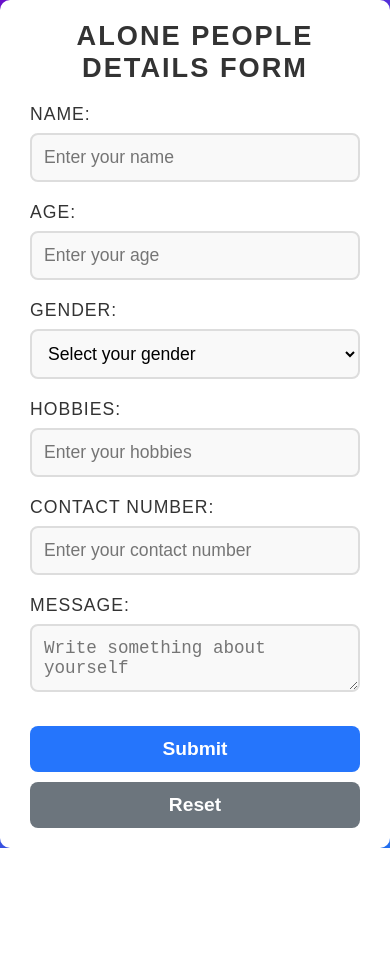
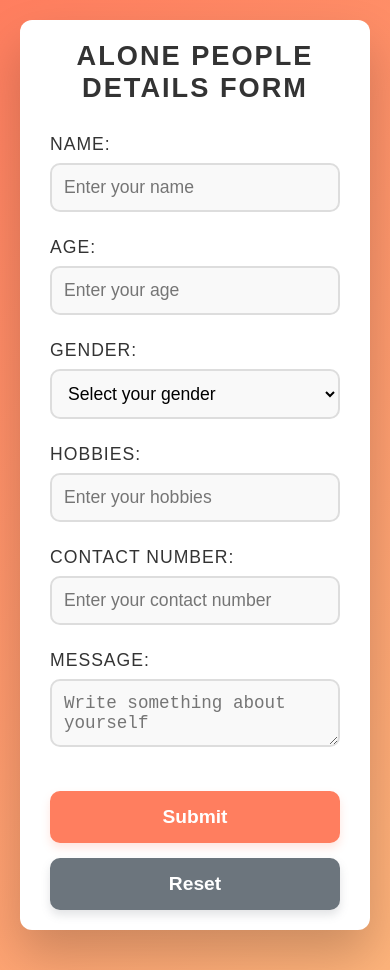
Before and after one commit to Arpita244/message-receiving-from-backend-, a React (Create React App) app: page / in a window 390 px wide. Before the commit the page ends 848 px from the top, so only its background shows below. Built offline with nearby package versions, Linux system fonts and the light colour scheme.

Commit message:
first commit

```diff
--- a/src/App.css
+++ b/src/App.css
@@ -1,5 +1,3 @@
-/* App.css */
-
 /* Global Styles */
 * {
   margin: 0;
@@ -9,13 +7,14 @@
 
 body {
   font-family: 'Poppins', sans-serif;
-  background: linear-gradient(135deg, #6a11cb 0%, #2575fc 100%);
+  background: linear-gradient(135deg, #ff7e5f, #feb47b); /* Warm gradient background */
   display: flex;
   justify-content: center;
-  align-items: center;
+  align-items: flex-start; /* Ensure items start at the top */
   min-height: 100vh;
   color: #fff;
-  overflow: hidden;
+  overflow-y: auto; /* Allow scrolling */
+  padding: 20px; /* Space around the content */
 }
 
 .App {
@@ -23,29 +22,52 @@ body {
   max-width: 700px;
   background: #fff;
   padding: 40px 50px;
-  border-radius: 10px;
-  box-shadow: 0px 15px 25px rgba(0, 0, 0, 0.1);
-  transition: transform 0.3s ease-in-out;
+  border-radius: 12px;
+  box-shadow: 0px 25px 50px rgba(0, 0, 0, 0.2); /* Subtle large shadow for depth */
+  transition: transform 0.4s ease-in-out, box-shadow 0.4s ease-in-out;
+  margin-bottom: 20px; /* Space at the bottom for backend output */
+  overflow: auto; /* Ensure the form is scrollable if needed */
 }
 
 .App:hover {
   transform: scale(1.05);
+  box-shadow: 0px 35px 70px rgba(0, 0, 0, 0.2);
 }
+
 
 /* Heading */
 h1 {
   text-align: center;
   font-size: 2.5rem;
-  margin-bottom: 20px;
+  margin-bottom: 30px;
   color: #333;
   font-weight: 700;
   text-transform: uppercase;
   letter-spacing: 2px;
+  position: relative;
+}
+
+h1::before {
+  content: '';
+  position: absolute;
+  bottom: 0;
+  left: 0;
+  width: 100%;
+  height: 3px;
+  background: linear-gradient(to right, #ff7e5f, #feb47b); /* Underline effect */
+  transform: scaleX(0);
+  transform-origin: bottom right;
+  transition: transform 0.3s ease-in-out;
+}
+
+h1:hover::before {
+  transform: scaleX(1);
+  transform-origin: bottom left;
 }
 
 /* Form Group */
 .form-group {
-  margin-bottom: 20px;
+  margin-bottom: 25px;
 }
 
 label {
@@ -65,70 +87,89 @@ textarea {
   padding: 15px;
   font-size: 1.1rem;
   border: 2px solid #ddd;
-  border-radius: 8px;
+  border-radius: 10px;
+  background-color: #f9f9f9;
   box-sizing: border-box;
-  transition: all 0.3s ease;
-  background-color: #f9f9f9;
+  transition: all 0.4s ease;
+  outline: none;
 }
 
 input:focus,
 select:focus,
 textarea:focus {
-  border-color: #2575fc;
-  background-color: #eaf3ff;
-  outline: none;
+  border-color: #feb47b;
+  background-color: #fff7e6;
+  box-shadow: 0 0 10px rgba(254, 180, 123, 0.7);
 }
 
-/* Buttons */
+/* Button Styling */
 button {
   width: 48%;
-  padding: 12px;
+  padding: 15px;
   font-size: 1.2rem;
   font-weight: bold;
-  border-radius: 8px;
+  border-radius: 10px;
   cursor: pointer;
   transition: all 0.3s ease;
-  margin-top: 10px;
+  margin-top: 15px;
 }
 
 button[type="submit"] {
-  background-color: #2575fc;
-  color: #fff;
+  background-color: #ff7e5f;
+  color: white;
   border: none;
+  box-shadow: 0 5px 10px rgba(255, 126, 95, 0.2);
 }
 
 button[type="submit"]:hover {
-  background-color: #6a11cb;
+  background-color: #feb47b;
+  box-shadow: 0 5px 15px rgba(255, 180, 123, 0.3);
+  transform: translateY(-3px);
 }
 
 button[type="button"] {
   background-color: #6c757d;
   color: #fff;
   border: none;
+  box-shadow: 0 5px 10px rgba(108, 117, 125, 0.2);
 }
 
 button[type="button"]:hover {
   background-color: #5a6268;
+  box-shadow: 0 5px 15px rgba(90, 98, 104, 0.3);
+  transform: translateY(-3px);
 }
 
 /* Form Submission */
 .form-submission {
   background: #f1f1f1;
-  padding: 20px;
-  border-radius: 10px;
+  padding: 30px;
+  border-radius: 12px;
   margin-top: 30px;
-  box-shadow: 0px 10px 15px rgba(0, 0, 0, 0.1);
+  box-shadow: 0px 25px 50px rgba(0, 0, 0, 0.1);
+  animation: fadeInUp 0.6s ease-in-out;
+}
+
+@keyframes fadeInUp {
+  from {
+    opacity: 0;
+    transform: translateY(50px);
+  }
+  to {
+    opacity: 1;
+    transform: translateY(0);
+  }
 }
 
 .form-submission h2 {
-  color: #28a745;
+  color: #ff7e5f;
   font-size: 2rem;
   font-weight: 700;
   margin-bottom: 10px;
 }
 
 .form-submission p {
-  font-size: 1.1rem;
+  font-size: 1.2rem;
   color: #333;
 }
 
@@ -140,34 +181,28 @@ button[type="button"]:hover {
 
 .form-submission li {
   margin-bottom: 15px;
-  font-size: 1rem;
+  font-size: 1.1rem;
   color: #333;
 }
 
 strong {
-  color: #2575fc;
+  color: #feb47b;
   font-weight: bold;
 }
 
-.form-submission p {
-  font-size: 1.2rem;
-  color: #6c757d;
+/* Smooth Border Transitions */
+input,
+select,
+textarea {
+  border: 2px solid #ddd;
+  transition: border-color 0.3s ease, box-shadow 0.3s ease;
 }
 
-/* Animation for form submission */
-.form-submission {
-  animation: slideIn 0.5s ease-in-out;
-}
-
-@keyframes slideIn {
-  from {
-    opacity: 0;
-    transform: translateY(50px);
-  }
-  to {
-    opacity: 1;
-    transform: translateY(0);
-  }
+input:focus,
+select:focus,
+textarea:focus {
+  border-color: #ff7e5f;
+  box-shadow: 0 0 8px rgba(255, 126, 95, 0.5);
 }
 
 /* Responsive Styles */
@@ -182,7 +217,7 @@ strong {
 
   button {
     width: 100%;
-    margin-top: 10px;
+    margin-top: 15px;
   }
 }
 
```
